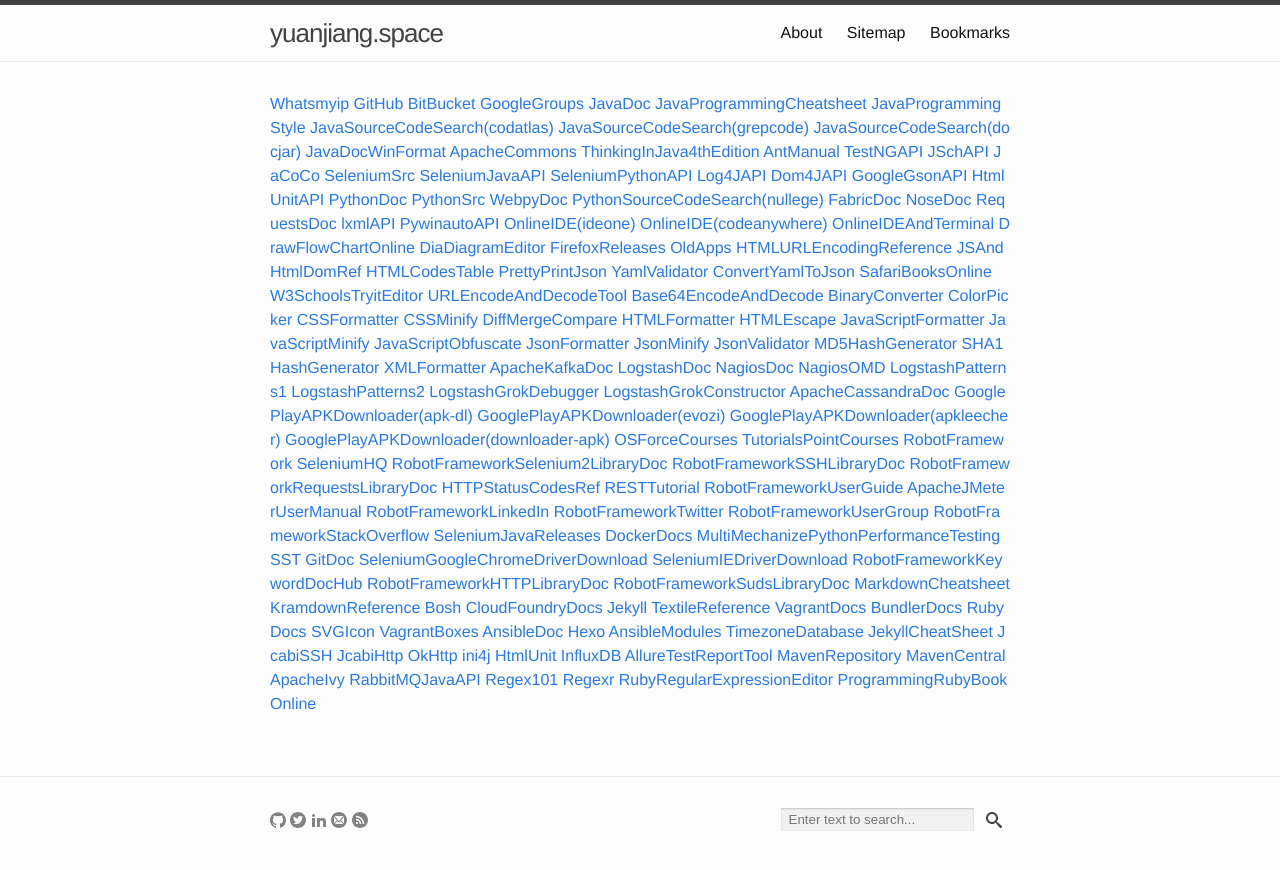
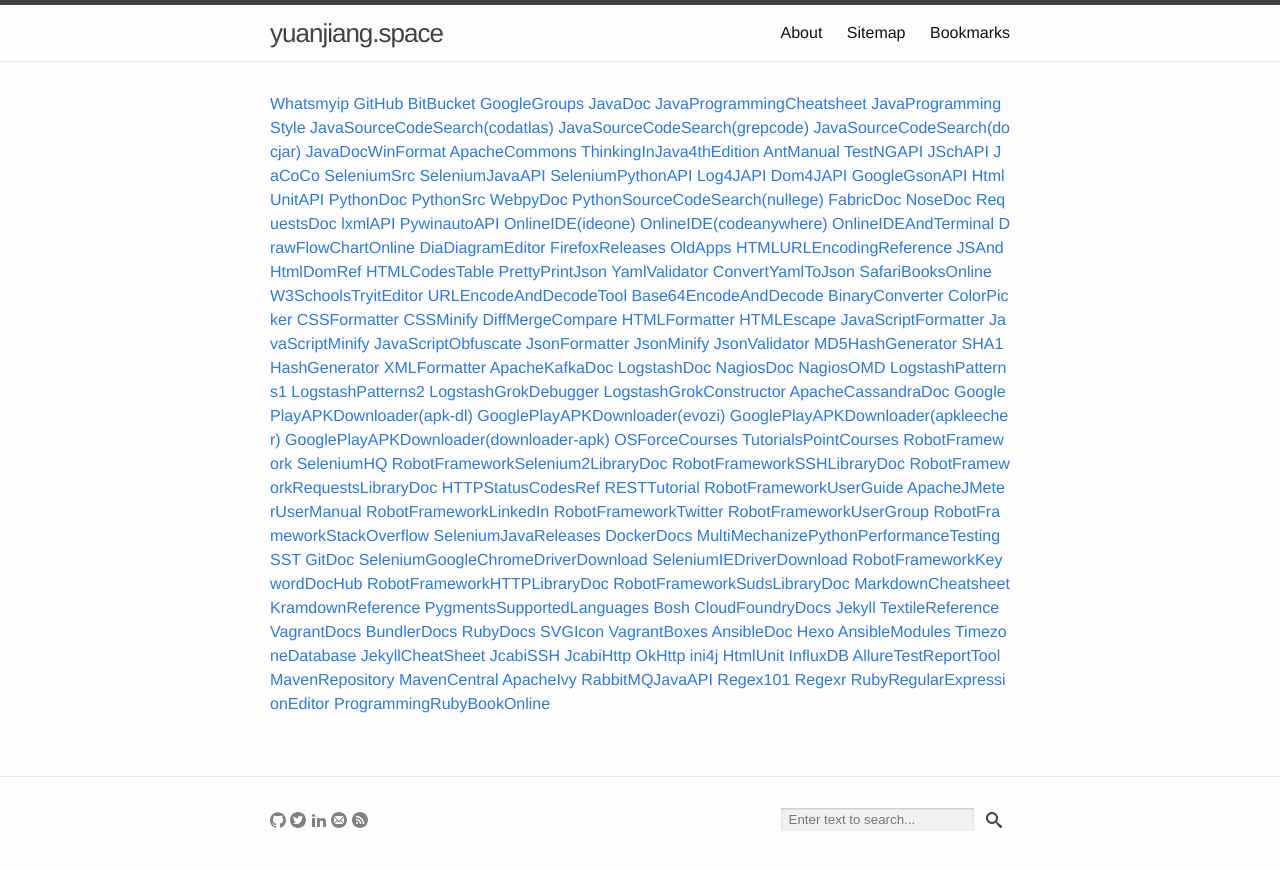
Before and after one commit to yuan-jiang/yuan-jiang.github.io, a Jekyll site: the page built from bookmarks.md, in a window 1280 px wide. Shown: the top 870 px of the page. Built offline with Jekyll 4.4.1, drawn with Linux system fonts in a browser that asks for light colours.

Commit message:
Update bookmarks.yml

```diff
--- a/_data/bookmarks.yml
+++ b/_data/bookmarks.yml
@@ -210,6 +210,8 @@
   link: https://github.com/adam-p/markdown-here/wiki/Markdown-Cheatsheet
 - description: KramdownReference
   link: http://kramdown.gettalong.org/quickref.html
+- description: PygmentsSupportedLanguages
+  link: http://pygments.org/languages/
 - description: Bosh
   link: http://bosh.io/
 - description: CloudFoundryDocs
```
